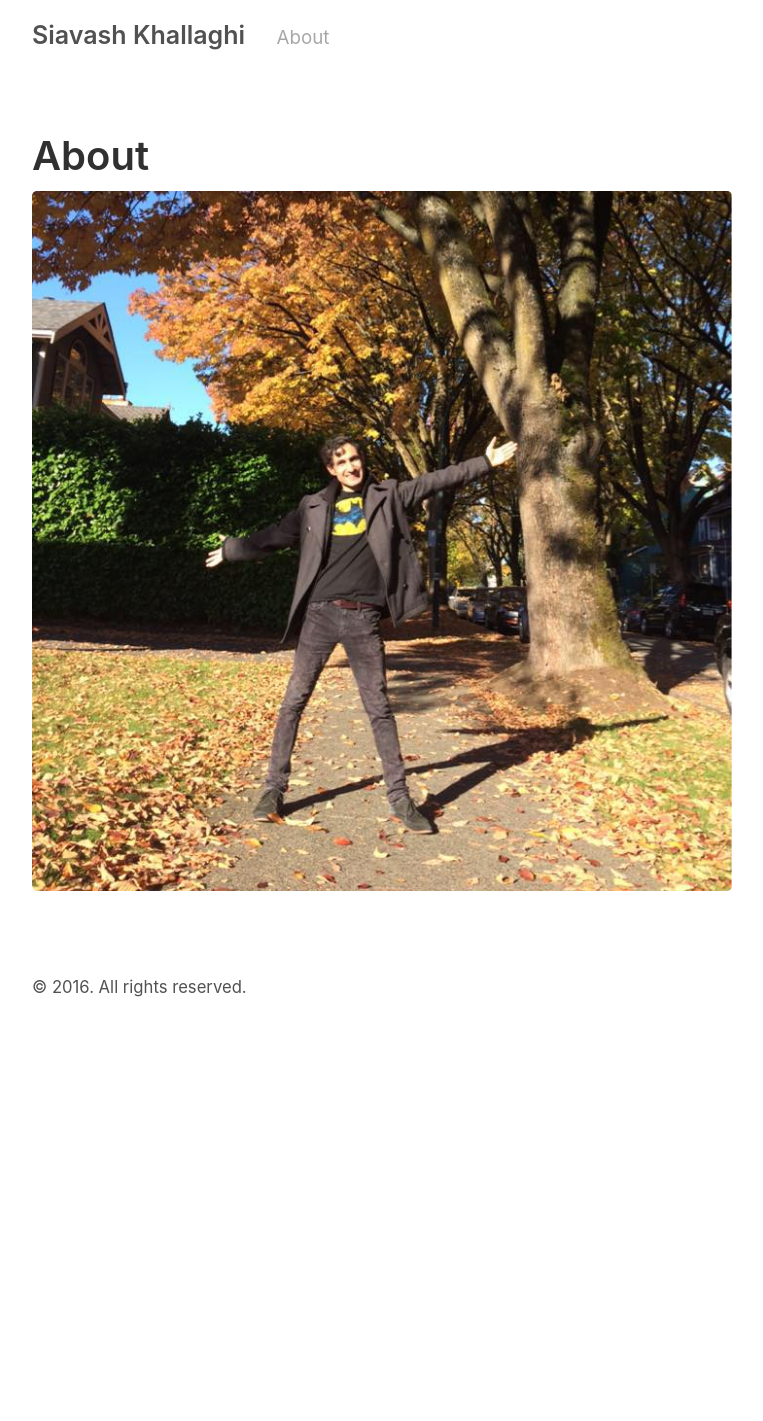
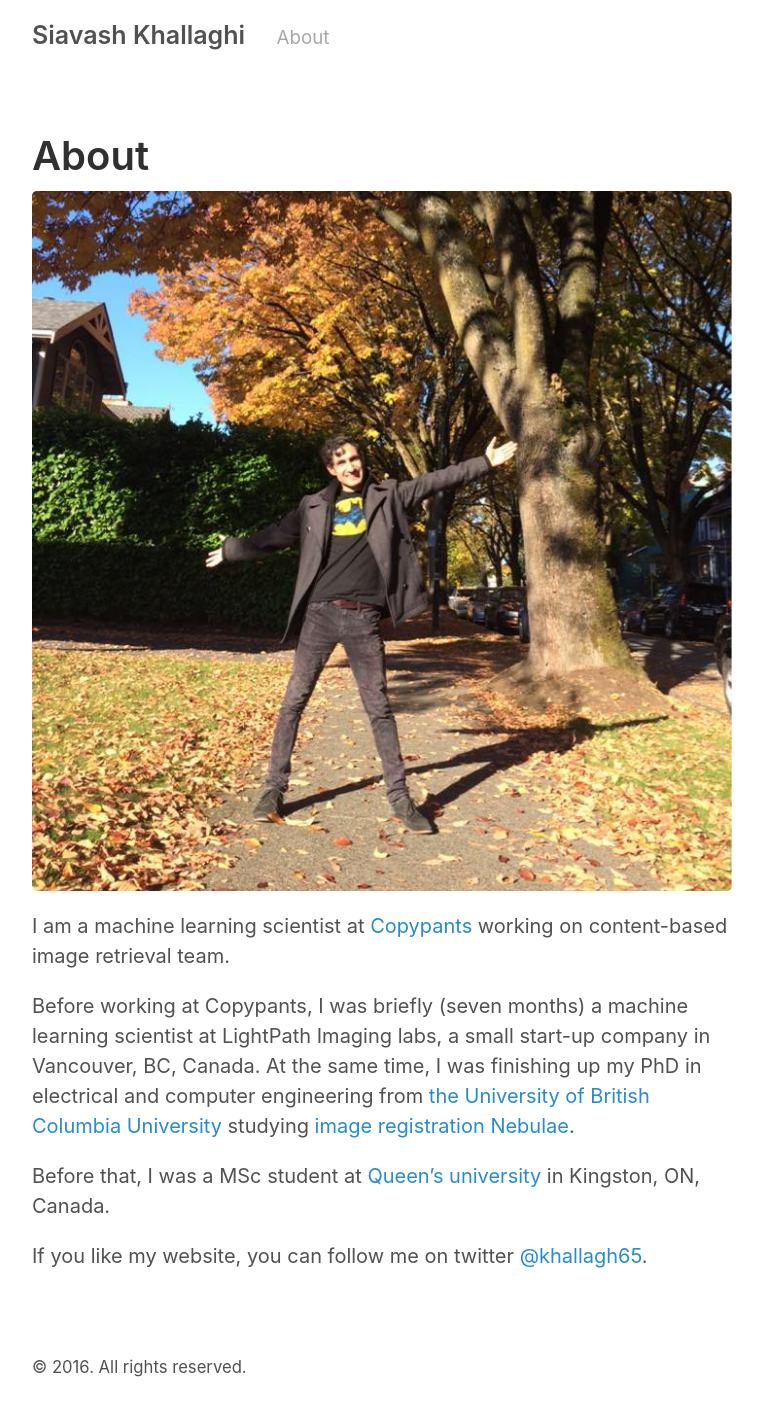
Before and after one commit to siavashk/siavashk.github.io, a Jekyll site: the page built from about.md, in a window 1280 px wide. Shown: the whole page, without its empty margins (258-1021 px from the left). Built offline with Jekyll 4.4.1, drawn with Linux system fonts in a browser that asks for light colours; before the commit the page ends 1041 px from its top, so only the background shows below that.

Commit message:
Expanded on the about section.

```diff
--- a/about.md
+++ b/about.md
@@ -3,3 +3,12 @@ layout: page
 title: About
 ---
 ![Beautiful day in beautiful Vancouver](/assets/siavash.jpg)
+
+I am a machine learning scientist at [Copypants](http://copypants.com) working on
+content-based image retrieval team.
+
+Before working at Copypants, I was briefly (seven months) a machine learning scientist at LightPath Imaging labs, a small start-up company in Vancouver, BC, Canada. At the same time, I was finishing up my PhD in electrical and computer engineering from [the University of British Columbia University](http://ubc.ca) studying [image registration Nebulae](https://en.wikipedia.org/wiki/Image_registration).
+
+Before that, I was a MSc student at [Queen's university](http://www.queensu.ca/) in Kingston, ON, Canada.
+
+If you like my website, you can follow me on twitter [@khallagh65](https://twitter.com/khallagh65).
```
